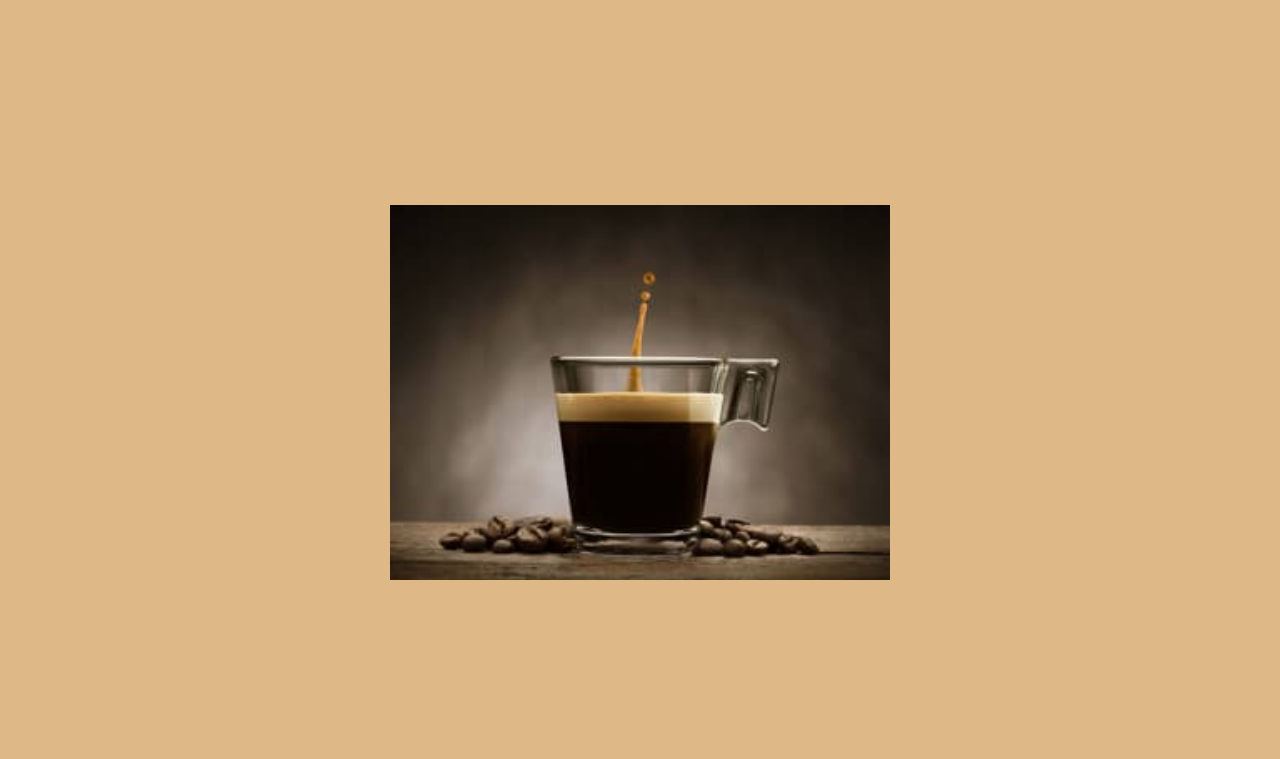
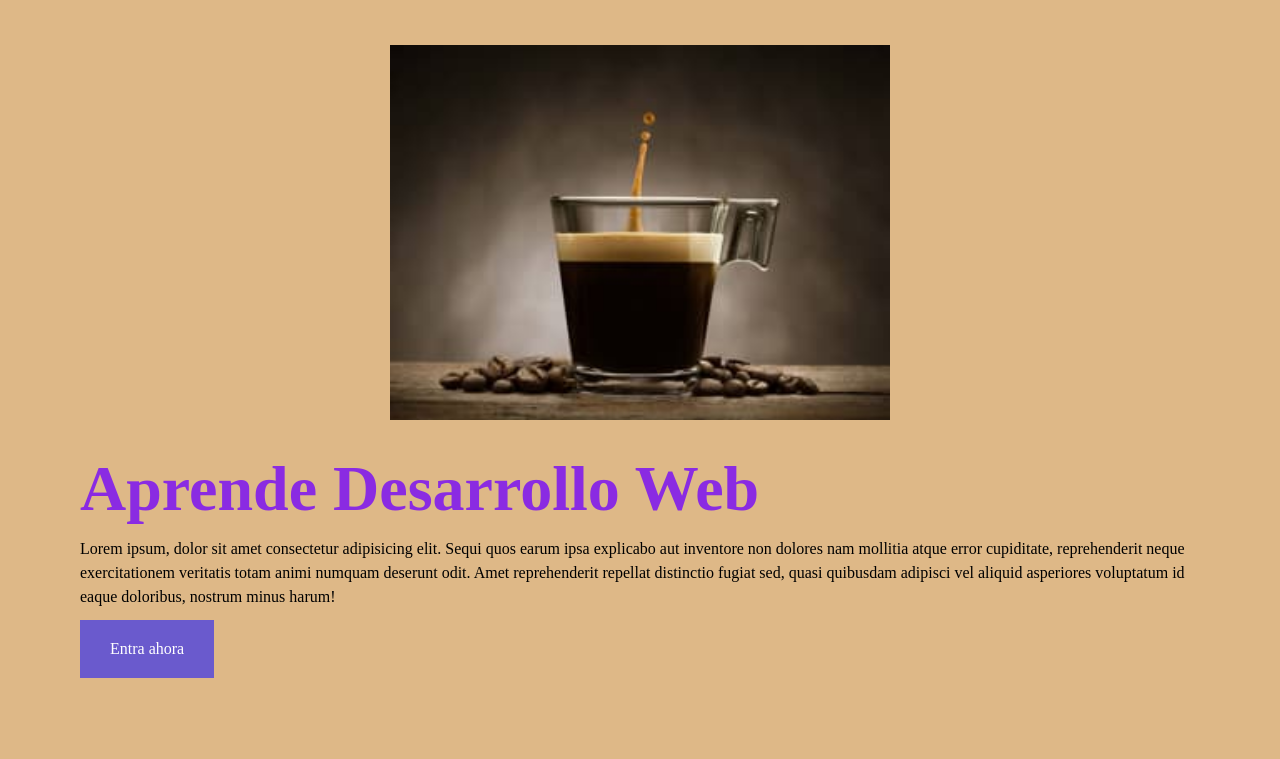
Before and after one commit to rdojeda/test, a website: page index.html in a window 1280 px wide. Drawn offline with Linux system fonts and the light colour scheme.

Commit message:
se agregan class hero__texts y sus classhijas

```diff
--- a/css/styles.css
+++ b/css/styles.css
@@ -30,3 +30,22 @@ h1{
     max-width: 500px;
     margin: 0 auto;
 }
+.hero__texts{
+    flex-basis: 40%;
+    padding: 1em;
+}
+.hero__title{
+    font-size: 4em;
+}
+.hero__paragraph{
+    line-height: 1.5;
+    font-weight: 300;
+    padding: .7em 0;
+}
+.hero__cta{
+    display: inline-block;
+    background-color: slateblue;
+    text-decoration: none;
+    padding: 20px 30px;
+    color: white;
+}
--- a/index.html
+++ b/index.html
@@ -12,6 +12,15 @@
         <figure class="hero__picture">
             <img src="img/cafe.jpg" alt="" class="hero__img">
         </figure>
+                <div class="hero__texts">
+            <h1 class="hero__title">
+                Aprende Desarrollo Web
+            </h1>
+            <p class="hero__paragraph">
+                Lorem ipsum, dolor sit amet consectetur adipisicing elit. Sequi quos earum ipsa explicabo aut inventore non dolores nam mollitia atque error cupiditate, reprehenderit neque exercitationem veritatis totam animi numquam deserunt odit. Amet reprehenderit repellat distinctio fugiat sed, quasi quibusdam adipisci vel aliquid asperiores voluptatum id eaque doloribus, nostrum minus harum!
+            </p>
+            <a href="" class="hero__cta">Entra ahora</a>
+        </div>
     </header>
 </body>
 </html>
```
